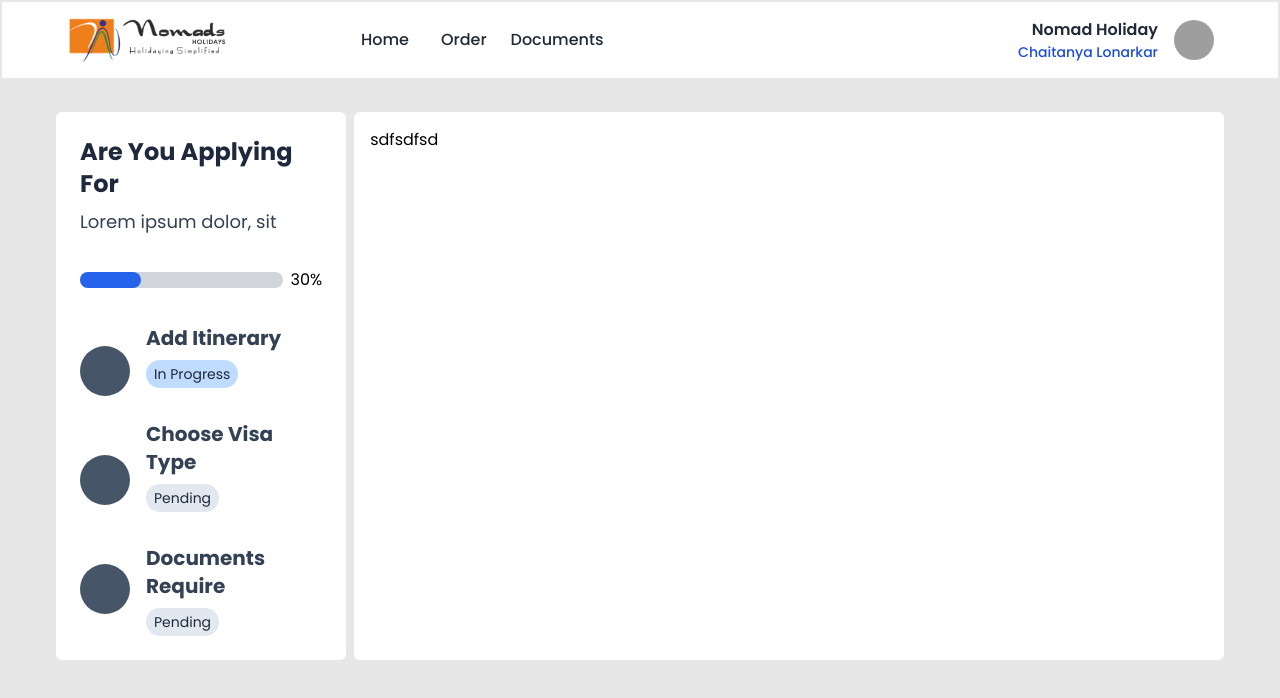
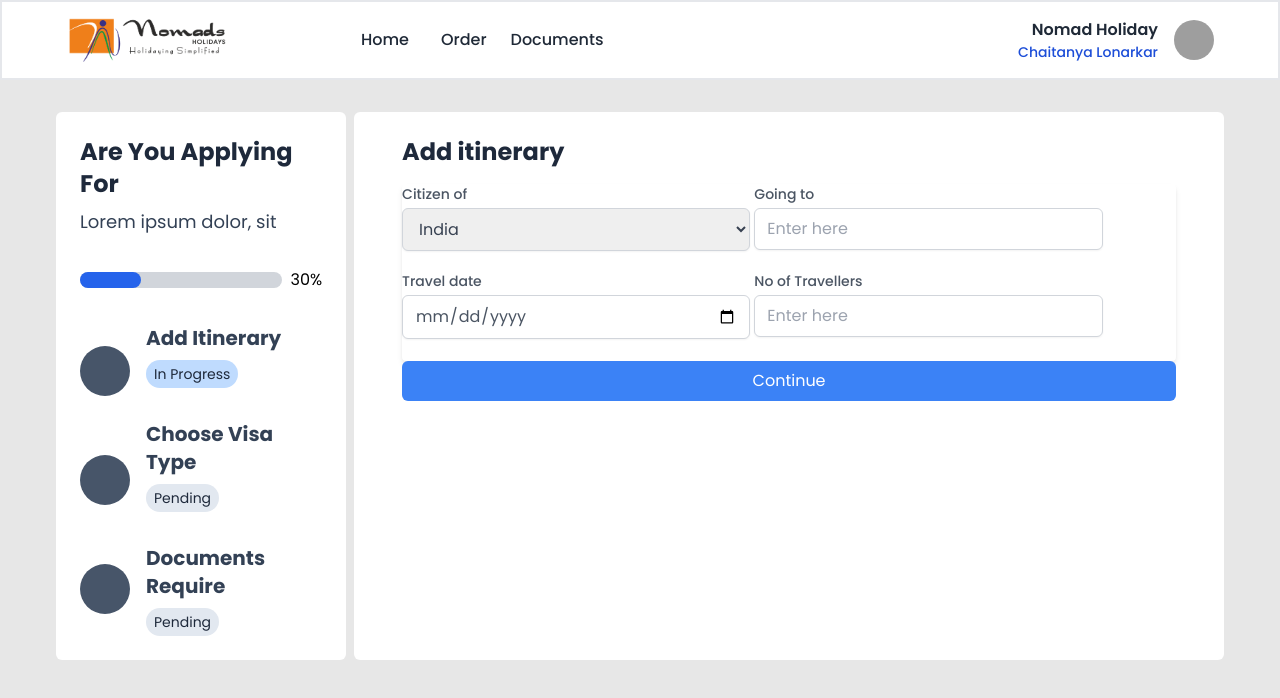
Before and after one commit to ChaitanyaLonarkar/Visa-Management, a React (Vite) app in the folder client/: page / in a window 1280 px wide. Shown: the top 698 px of the page. Built offline with nearby package versions, Linux system fonts and the light colour scheme; grey boxes are pictures that could not be loaded.

Commit message:
Form chal rha hai

```diff
--- /dev/null
+++ b/client/src/components/Form.jsx
@@ -0,0 +1,124 @@
+import React, { useState } from "react";
+
+const countries = [
+  "India",
+  "United States",
+  "United Kingdom",
+  "Canada",
+  "Australia",
+  "Germany",
+  "France",
+  "Japan",
+  "China",
+  "Brazil",
+];
+
+const ItineraryForm = () => {
+  const [formData, setFormData] = useState({
+    citizen: "India",
+    goingTo: "",
+    travelDateStart: "",
+    travelDateEnd: "",
+    numberOfTravellers: "",
+  });
+
+  const handleChange = (e) => {
+    const { name, value } = e.target;
+    setFormData({ ...formData, [name]: value });
+  };
+
+  const handleSubmit = (e) => {
+    e.preventDefault();
+    console.log("Form Data Submitted:", formData);
+  };
+
+  return (
+    <>
+      <form
+        onSubmit={handleSubmit}
+      >
+        <div className=" form-top bg-white flex rounded shadow-md w-full flex-wrap gap-1"
+        >
+
+        <div className="mb-4 w-[45%]">
+          <label htmlFor="citizen" className="block text-sm font-medium text-gray-600">
+            Citizen of
+          </label>
+          <select
+            id="citizen"
+            name="citizen"
+            value={formData.citizen}
+            onChange={handleChange}
+            className="mt-1 block w-full border border-gray-300 rounded-md shadow-sm py-2 px-3 text-gray-700 focus:outline-none focus:ring-blue-500 focus:border-blue-500"
+          >
+            {countries.map((country) => (
+              <option key={country} value={country}>
+                {country}
+              </option>
+            ))}
+          </select>
+        </div>
+
+        <div className="mb-4 w-[45%]">
+          <label htmlFor="goingTo" className="block text-sm font-medium text-gray-600">
+            Going to
+          </label>
+          <input
+            type="text"
+            id="goingTo"
+            name="goingTo"
+            value={formData.goingTo}
+            onChange={handleChange}
+            placeholder="Enter here"
+            className="mt-1 block w-full border border-gray-300 rounded-md shadow-sm py-2 px-3 text-gray-700 focus:outline-none focus:ring-blue-500 focus:border-blue-500"
+          />
+        </div>
+
+        <div className="mb-4 flex gap-4 w-[45%]">
+          <div className="w-full">
+            <label htmlFor="travelDateStart" className="block text-sm font-medium text-gray-600">
+              Travel date
+            </label>
+            <input
+              type="date"
+              id="travelDateStart"
+              name="travelDateStart"
+              value={formData.travelDateStart}
+              onChange={handleChange}
+              className="mt-1 block w-full border border-gray-300 rounded-md shadow-sm py-2 px-3 text-gray-600 focus:outline-none focus:ring-blue-500 focus:border-blue-500"
+            />
+          </div>
+
+        </div>
+
+        <div className="mb-6 w-[45%]">
+          <label
+            htmlFor="numberOfTravellers"
+            className="block text-sm font-medium text-gray-600"
+          >
+            No of Travellers
+          </label>
+          <input
+            type="number"
+            id="numberOfTravellers"
+            name="numberOfTravellers"
+            value={formData.numberOfTravellers}
+            onChange={handleChange}
+            placeholder="Enter here"
+            className="mt-1 block w-full border border-gray-300 rounded-md shadow-sm py-2 px-3 text-gray-700 focus:outline-none focus:ring-blue-500 focus:border-blue-500"
+          />
+        </div>
+        </div>
+
+        <button
+          type="submit"
+          className="w-full bg-blue-500 text-white py-2 px-4 rounded-md hover:bg-blue-600 focus:outline-none focus:ring-2 focus:ring-blue-500 focus:ring-offset-2"
+        >
+          Continue
+        </button>
+      </form>
+      </>
+  );
+};
+
+export default ItineraryForm;
--- a/client/src/pages/Home.jsx
+++ b/client/src/pages/Home.jsx
@@ -1,11 +1,12 @@
 import React from "react";
+import Form from "../components/Form.jsx";
 
 export default function Home() {
   return (
     <>
       <div className=" home flex py-8 px-14 max-[835px]:flex-col max-[835px]:p-4 gap-2 max-[835px]:gap-4 ">
         {/* left side  */}
-        <div className="left-side  flex flex-col gap-8 w-[25%] h-fit bg-white rounded-md p-6">
+        <div className="left-side  flex flex-col gap-8 w-[25%] h-fit bg-white rounded-md p-6 ">
           <div className="flex flex-col gap-2">
             <h1 className="font-bold text-2xl text-slate-800">
               Are You Applying For
@@ -62,8 +63,13 @@ export default function Home() {
           </div>
         </div>
         {/* right side  */}
-        <div className="right-side w-[75%] bg-white rounded-md p-4">
-          sdfsdfsd
+        <div className="right-side w-[75%] bg-white rounded-md p-6 px-12 flex flex-col gap-4">
+          <div className="head">
+            <h1 className="font-bold text-2xl text-slate-800">Add itinerary</h1>
+          </div>
+          <div className="form">
+            <Form />
+          </div>
         </div>
       </div>
     </>
```
